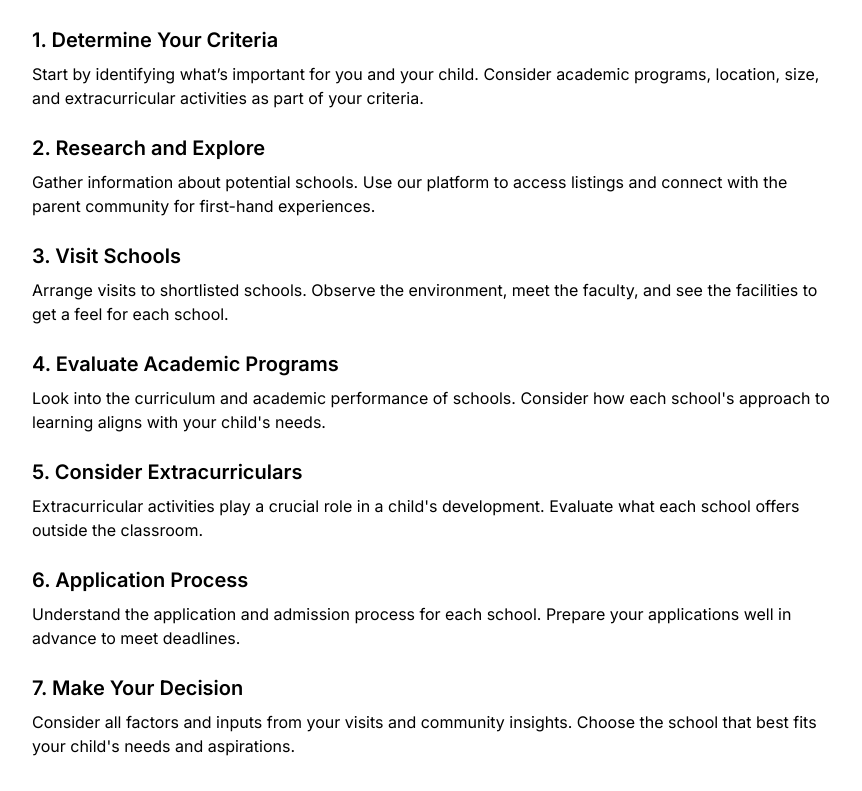
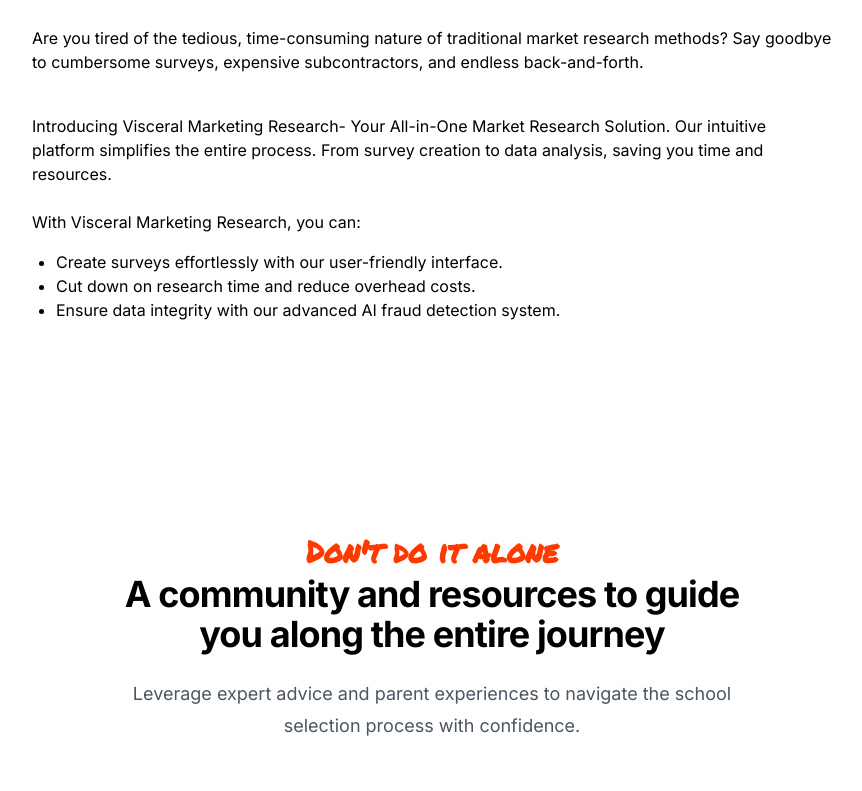
Before and after one commit to neeld3/VisceralMKT, a Next.js app: page / in a window 1280 px wide. Shown: the part 589-1380 px from the top of the page, without its empty margins (208-1070 px from the left). Built offline with nearby package versions, Linux system fonts and the light colour scheme.

Commit message:
Update page.tsx

```diff
--- a/src/app/page.tsx
+++ b/src/app/page.tsx
@@ -55,46 +55,16 @@ export default function Home() {
 
           {/* Step 1 */}
           <section className="mb-6">
-            <h2 className="text-xl font-semibold mb-2">1. Determine Your Criteria</h2>
-            <p>Start by identifying what’s important for you and your child. Consider academic programs, location, size, and extracurricular activities as part of your criteria.</p>
+            <p className="mb-4">
+              Are you tired of the tedious, time-consuming nature of traditional market research methods? Say goodbye to cumbersome surveys, expensive subcontractors, and endless back-and-forth.<br /><br /></p>
+            <p className="mb-4">
+              Introducing Visceral Marketing Research- Your All-in-One Market Research Solution. Our intuitive platform simplifies the entire process. From survey creation to data analysis, saving you time and resources.<br /><br />With Visceral Marketing Research, you can:</p>
+            <ul className="list-disc ml-6 mb-4">
+              <li>Create surveys effortlessly with our user-friendly interface.</li>
+              <li>Cut down on research time and reduce overhead costs.</li>
+              <li>Ensure data integrity with our advanced AI fraud detection system.</li>
+            </ul>
           </section>
-
-          {/* Step 2 */}
-          <section className="mb-6">
-            <h2 className="text-xl font-semibold mb-2">2. Research and Explore</h2>
-            <p>Gather information about potential schools. Use our platform to access listings and connect with the parent community for first-hand experiences.</p>
-          </section>
-
-          {/* Step 3 */}
-          <section className="mb-6">
-            <h2 className="text-xl font-semibold mb-2">3. Visit Schools</h2>
-            <p>Arrange visits to shortlisted schools. Observe the environment, meet the faculty, and see the facilities to get a feel for each school.</p>
-          </section>
-
-          {/* Step 4 */}
-          <section className="mb-6">
-            <h2 className="text-xl font-semibold mb-2">4. Evaluate Academic Programs</h2>
-            <p>Look into the curriculum and academic performance of schools. Consider how each school&apos;s approach to learning aligns with your child&apos;s needs.</p>
-          </section>
-
-          {/* Step 5 */}
-          <section className="mb-6">
-            <h2 className="text-xl font-semibold mb-2">5. Consider Extracurriculars</h2>
-            <p>Extracurricular activities play a crucial role in a child&apos;s development. Evaluate what each school offers outside the classroom.</p>
-          </section>
-
-          {/* Step 6 */}
-          <section className="mb-6">
-            <h2 className="text-xl font-semibold mb-2">6. Application Process</h2>
-            <p>Understand the application and admission process for each school. Prepare your applications well in advance to meet deadlines.</p>
-          </section>
-
-          {/* Step 7 */}
-          <section className="mb-6">
-            <h2 className="text-xl font-semibold mb-2">7. Make Your Decision</h2>
-            <p>Consider all factors and inputs from your visits and community insights. Choose the school that best fits your child&apos;s needs and aspirations.</p>
-          </section>
-
         </div>
 
         <div className="bg-white py-16 sm:py-24">
```
